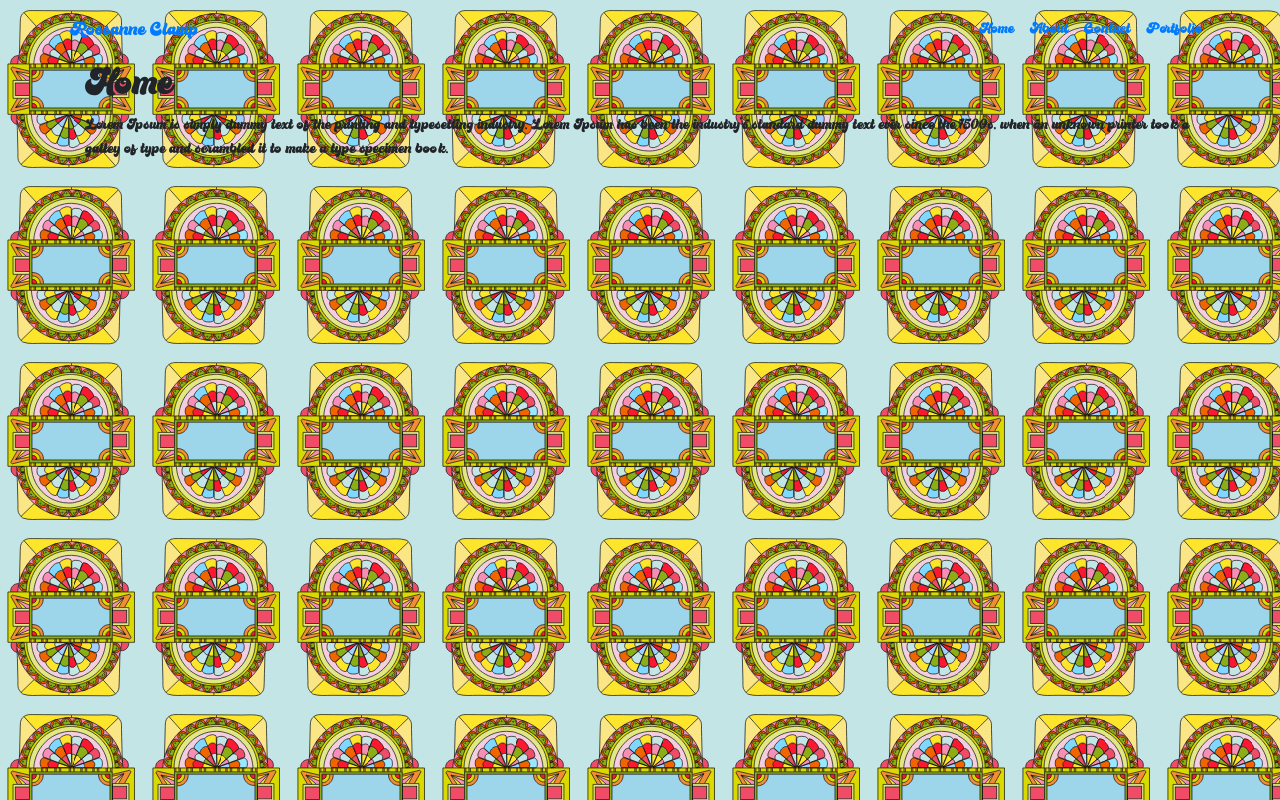
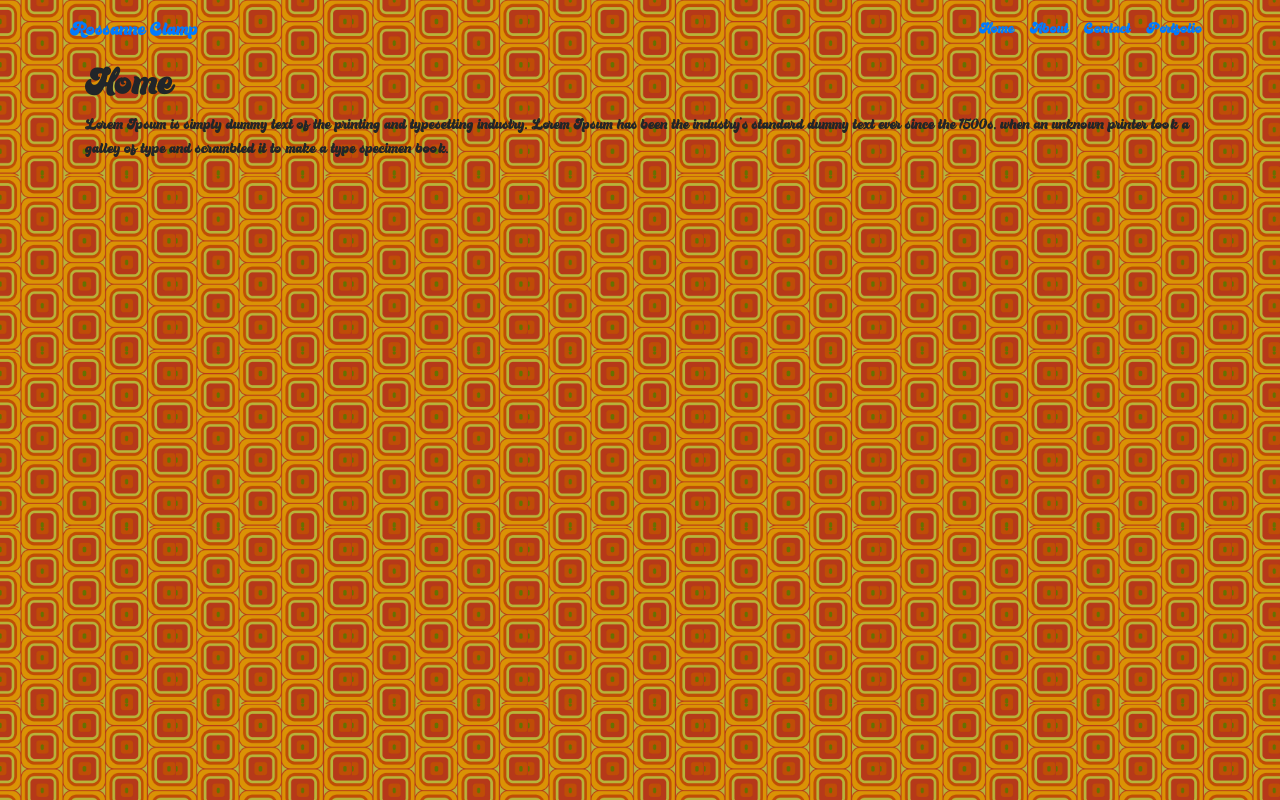
Before and after one commit to mandatoryrecess/profile_project, a React (Create React App) app in the folder react-multi-page-website/: page / in a window 1280 px wide. Built offline with nearby package versions, Linux system fonts and the light colour scheme.

Commit message:
tile background added

```diff
--- a/react-multi-page-website/src/index.css
+++ b/react-multi-page-website/src/index.css
@@ -16,7 +16,9 @@ body {
   margin: 0;
   font-family: 'bratsy';
   background-color: #c3e5e5;
-  background-image: url(./svg/icecream.svg);
+  background-repeat: repeat;
+
+  background-image: url(./svg/tile.svg);
 
 }
 code {
```
Also changed, not shown: react-multi-page-website/src/svg/icecream.svg, react-multi-page-website/src/svg/tile.svg (added).
